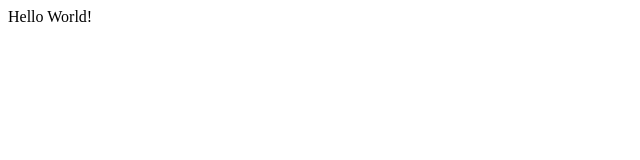
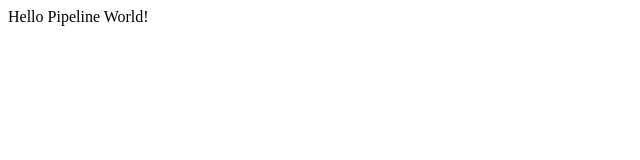
Before and after one commit to LauRiotEvo/dcos, a plain HTML site: page index.html in a window 1280 px wide. Shown: the full height of the page, 0-640 px from the left. Drawn offline with Linux system fonts and the light colour scheme.

Commit message:
Change index

```diff
--- a/index.html
+++ b/index.html
@@ -1 +1 @@
-<html> Hello World! </html>
+<html> Hello Pipeline World! </html>
```
